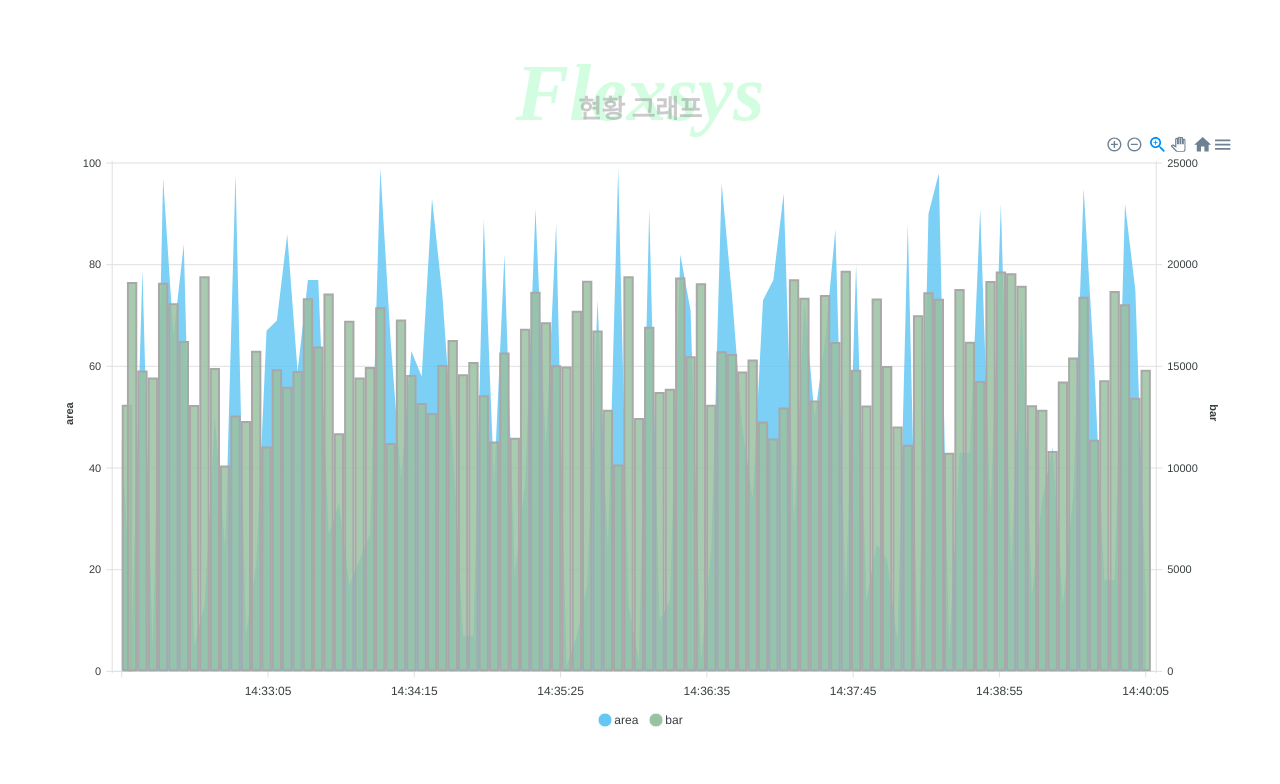
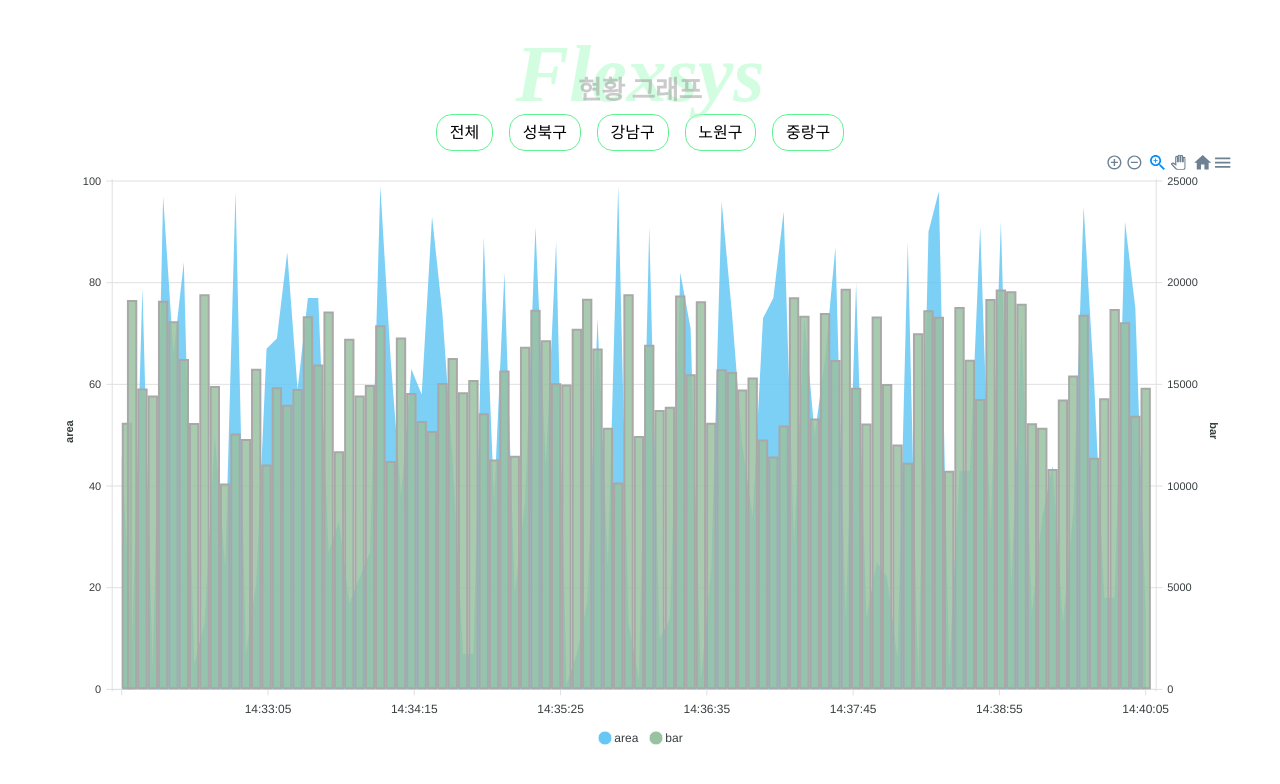
Before and after one commit to wanted-pre-onboarding-internship-1team/pre-onboarding-9th-3-1, a React (Create React App) app: page / in a window 1280 px wide. Shown: the top 784 px of the page. Built offline with nearby package versions, Linux system fonts and the light colour scheme.

Commit message:
[#3] feat: 필터 진행중

```diff
--- a/src/components/Chart.tsx
+++ b/src/components/Chart.tsx
@@ -3,15 +3,12 @@ import { ApexOptions } from 'apexcharts';
 import { useEffect, useState } from 'react';
 import ApexCharts from 'react-apexcharts';
 import { createPortal } from 'react-dom';
-import { useSearchParams } from 'react-router-dom';
 import styled from 'styled-components';
 
 export default function Chart() {
   const { timeList, idList, barValueList, areaValueList } = useMockList();
   const [selectedArea, setSelectedArea] = useState('');
-  const [params, setParams] = useSearchParams();
 
-  console.log(123);
   const series = [
     {
       name: 'area',
--- /dev/null
+++ b/src/components/ChartFilter.tsx
@@ -0,0 +1,69 @@
+import useFilter from '../hooks/useFilter';
+import useMockList from '../hooks/useMockList';
+import { ChangeEvent } from 'react';
+import styled from 'styled-components';
+
+export default function ChartFilter() {
+  const { idList } = useMockList();
+  const pushParams = useFilter();
+  const keys = new Set(idList);
+
+  const onChange = (e: ChangeEvent<HTMLInputElement>) => {
+    const { value, checked } = e.target;
+    console.log(checked);
+
+    pushParams(value);
+  };
+
+  return (
+    <Container>
+      <CheckBox>
+        <InputBox
+          type='radio'
+          id={'전체'}
+          name='filter'
+          onChange={onChange}
+          value={'전체'}
+        />
+        <Label htmlFor={'전체'}>{'전체'}</Label>
+      </CheckBox>
+      {[...keys].map(item => (
+        <CheckBox key={item}>
+          <InputBox
+            type='radio'
+            id={item}
+            name='filter'
+            onChange={onChange}
+            value={item}
+          />
+          <Label htmlFor={item}>{item}</Label>
+        </CheckBox>
+      ))}
+    </Container>
+  );
+}
+
+const Container = styled.nav`
+  display: flex;
+  gap: 1rem;
+`;
+
+const CheckBox = styled.div`
+  border: 1px solid #60f391;
+  padding: 0.6rem 0.8rem;
+  border-radius: 1rem;
+
+  & > input[type='radio']:checked & {
+    background: #60f391;
+    color: blue;
+  }
+`;
+
+const InputBox = styled.input`
+  display: none;
+  cursor: pointer;
+`;
+
+const Label = styled.label`
+  cursor: pointer;
+`;
--- a/src/hooks/useFilter.ts
+++ b/src/hooks/useFilter.ts
@@ -1,10 +1,13 @@
-import { useSearchParams } from 'react-router-dom';
+import { useParams, useSearchParams } from 'react-router-dom';
 
 export default function useFilter() {
   const [params, setParams] = useSearchParams();
+  const currentParam = params.get('filter');
+  console.log(currentParam);
   const pushParams = (filter: string) => {
-    const currentParam = params.get('filter') || '';
-    if (currentParam === filter) return setParams({});
+    console.log(currentParam, filter);
+
+    if (currentParam === filter) return setParams({ a: '1' });
 
     setParams({ filter });
   };
--- a/src/pages/Mainpage.tsx
+++ b/src/pages/Mainpage.tsx
@@ -1,4 +1,5 @@
 import Chart from '../components/Chart';
+import ChartFilter from '../components/ChartFilter';
 import ChartHeader from '../components/ChartHeader';
 import styled from 'styled-components';
 
@@ -6,6 +7,7 @@ export default function Mainpage() {
   return (
     <Container>
       <ChartHeader />
+      <ChartFilter />
       <Chart />
     </Container>
   );
```
